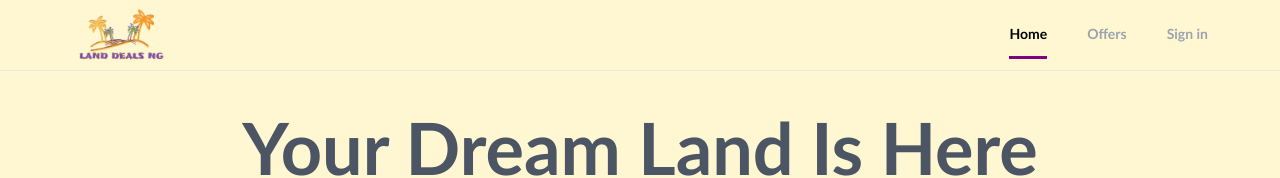
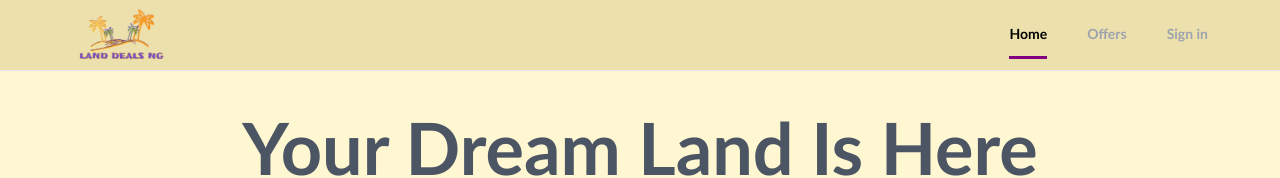
Before and after one commit to yakubu-josiah/Estate-Agent, a React (Create React App) app: page / in a window 1280 px wide. Shown: the top 178 px of the page. Built offline with nearby package versions, Linux system fonts and the light colour scheme; no server answers; the database is empty.

Commit message:
style: unify Header and Footer background colors

```diff
--- a/src/index.css
+++ b/src/index.css
@@ -10,12 +10,12 @@
 
 /* ============= HEADER SECTION STYLES ============= */
 .head {
-  background-color: #fff7d1;
+  background: #ece0ac;
   transition: transform 0.3s;
 }
 
 .headBar {
-  background: hsl(50, 100%, 91%);
+  background: #ece0ac;
   transition: transform 0.3s;
 }
 .showNav {
```
